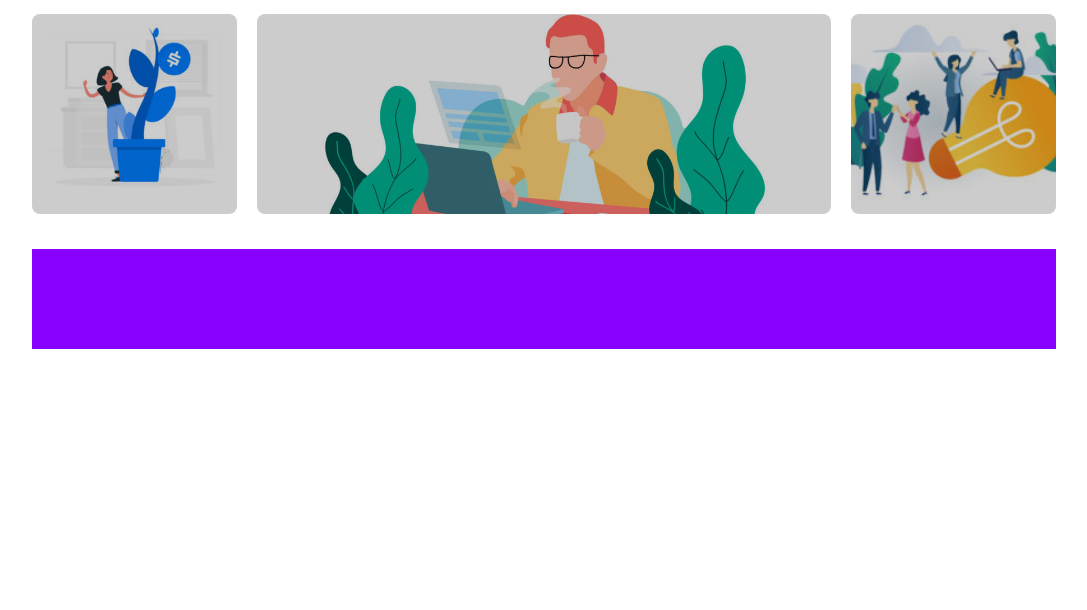
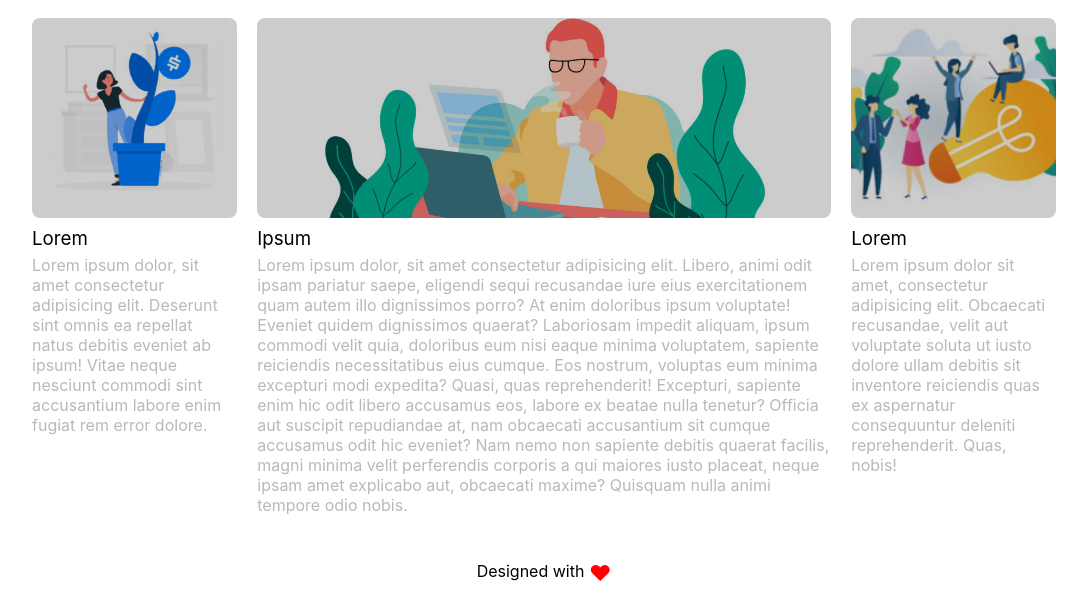
Before and after one commit to DanieleBool/htmlcss-wp, a plain HTML site: page index.html in a window 1280 px wide. Shown: the part 703-1313 px from the top of the page, without its empty margins (96-1183 px from the left). Before the commit the page ends 1052 px from the top, so only its background shows below. Drawn offline with Linux system fonts and the light colour scheme.

Commit message:
corpo main e footer

```diff
--- a/css/style.css
+++ b/css/style.css
@@ -1,7 +1,7 @@
 /* commons */
 
 * {
-    font-family: sans-serif;
+    font-family: -apple-system, BlinkMacSystemFont, 'Segoe UI', Roboto, Oxygen, Ubuntu, Cantarell, 'Open Sans', 'Helvetica Neue', sans-serif;
     margin: 0;
     padding: 0;
     box-sizing: border-box;
@@ -36,6 +36,8 @@ body{
 
 /* lista/nav */
 
+/* se restringo la pagina una voce va nel riga sottostante */
+
 .lista ul{
     display: inline-block;
     list-style-type: none;
@@ -61,7 +63,7 @@ body{
 }
 
 .present h2{
-    font-weight: lighter;
+    font-weight: normal;
     font-size: 25px;
 }
 
@@ -122,41 +124,32 @@ body{
     filter: brightness(80%);
 }
 
+/* scritte main */
 
+/* !!!!!!!!!!!!!!!!!!!!!!!!!!!!! come posso selezionare solo gli h3 figli del main? devo mantenere la classe clearfix? */
+
+h3{
+     font-weight: normal;
+     margin: 5px 0;
+}
+
+.grey{
+    color: rgb(185,185,185);
+    font-family: -apple-system, BlinkMacSystemFont, 'Segoe UI', Roboto, Oxygen, Ubuntu, Cantarell, 'Open Sans', 'Helvetica Neue', sans-serif;
+}
 
 /* footer */
 
 footer{
-    height: 100px;
-    margin-top: 1%;
+    height: 50px;
+    margin-top: 45px;
+    text-align: center;
 }
 
-/* debugs */
+/* anche qui voglevo selezionare solo lo span del footer */
 
-main.debug{
-    background-color: rgb(1, 134, 253);
+.heart{
+    color: red;
+    font-size: 22px;
+    vertical-align: middle;
 }
-
-.debug .cont0{
-    background-color: rgb(171, 207, 231);
-    height: 100px;
-}
-
-.debug .cont1{
-    background-color: rgb(171, 207, 231);
-    height: 700px;
-}
-
-.debug .cont2{
-    background-color: rgb(171, 207, 231);
-    height: 700px;
-}
-
-.debug .cont3{
-    background-color: rgb(171, 207, 231);
-    height: 700px;
-}
-
-footer.debug{
-    background-color: rgb(136, 1, 254);
-}
--- a/index.html
+++ b/index.html
@@ -56,23 +56,32 @@
 
         <div class="cont1">
             <img src="img/img-1.jpg" alt="img1" class="im">
+            <h3>Lorem</h3>
+            <p class="grey">Lorem ipsum dolor, sit amet consectetur adipisicing elit. Deserunt sint omnis ea repellat natus debitis eveniet ab ipsum! Vitae neque nesciunt commodi sint accusantium labore enim fugiat rem error dolore.</p>
         </div>
 
         <div class="cont2">
             <img src="img/banner-2.jpg" alt="img2" class="im">
-
+            <h3>Ipsum</h3>
+            <p class="grey">Lorem ipsum dolor, sit amet consectetur adipisicing elit. Libero, animi odit ipsam pariatur saepe, eligendi sequi recusandae iure eius exercitationem quam autem illo dignissimos porro? At enim doloribus ipsum voluptate!
+            Eveniet quidem dignissimos quaerat? Laboriosam impedit aliquam, ipsum commodi velit quia, doloribus eum nisi eaque minima voluptatem, sapiente reiciendis necessitatibus eius cumque. Eos nostrum, voluptas eum minima excepturi modi expedita?
+            Quasi, quas reprehenderit! Excepturi, sapiente enim hic odit libero accusamus eos, labore ex beatae nulla tenetur? Officia aut suscipit repudiandae at, nam obcaecati accusantium sit cumque accusamus odit hic eveniet?
+            Nam nemo non sapiente debitis quaerat facilis, magni minima velit perferendis corporis a qui maiores iusto placeat, neque ipsam amet explicabo aut, obcaecati maxime? Quisquam nulla animi tempore odio nobis.
+        </p>
         </div>
 
         <div class="cont3">
             <img src="img/img-3.jpg" alt="img3" class="im">
+            <h3>Lorem</h3>
+            <p class="grey">Lorem ipsum dolor sit amet, consectetur adipisicing elit. Obcaecati recusandae, velit aut voluptate soluta ut iusto dolore ullam debitis sit inventore reiciendis quas ex aspernatur consequuntur deleniti reprehenderit. Quas, nobis!</p>
         </div>
 
     </main>
 
     <!-- fine main -->
     <!-- inizio footer -->
-    <footer class="debug">
-
+    <footer>
+        Designed with <span class="heart">&hearts;</span>
     </footer>
     <!-- fine footer -->
     </div>
```
